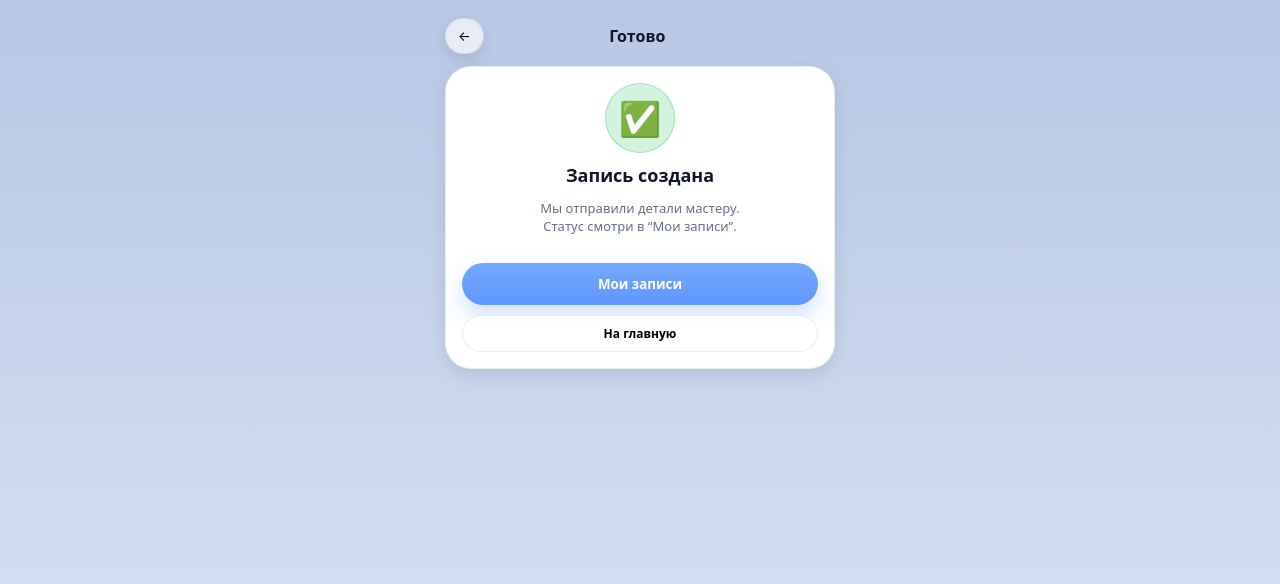
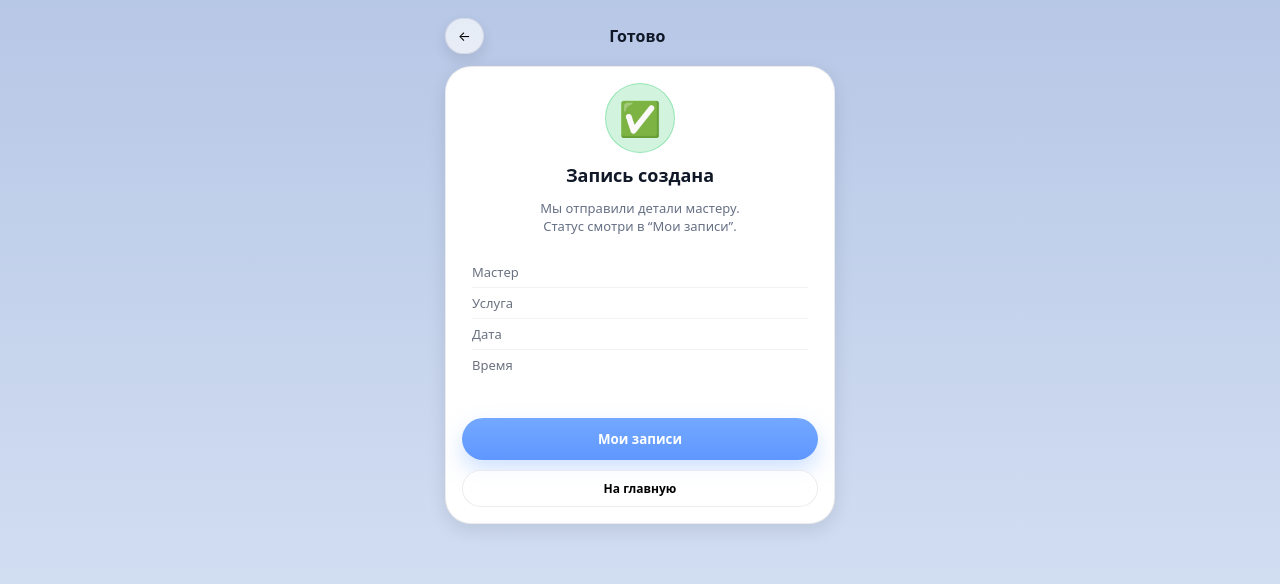
Before and after one commit to Def0lts/ZentoMVP, a React (Vite) app in the folder frontend/: page /success in a window 1280 px wide. Shown: the top 584 px of the page. Built offline with nearby package versions, Linux system fonts and the light colour scheme.

Commit message:
feat: add booking details to success screen

```diff
--- a/frontend/src/App.css
+++ b/frontend/src/App.css
@@ -450,6 +450,28 @@
   margin-bottom: 10px;
 }
 
+.success-details {
+  background: rgba(255,255,255,0.6);
+  border-radius: 16px;
+  padding: 10px;
+  margin-top: 12px;
+}
+
+.success-row {
+  display: flex;
+  justify-content: space-between;
+  font-size: 13px;
+  padding: 6px 0;
+  border-bottom: 1px solid rgba(0,0,0,0.05);
+}
+
+.success-row:last-child {
+  border-bottom: none;
+}
+
+.success-row span {
+  color: #6b7280;
+}
 
 /* ===== Profile / Menu ===== */
 
--- a/frontend/src/pages/Confirm.tsx
+++ b/frontend/src/pages/Confirm.tsx
@@ -110,8 +110,16 @@ export default function Confirm() {
         customer_name: name.trim(),
         customer_phone: phone.trim(),
       });
-
-      nav("/success", { state: { bookingId: booking.id } });
+      nav("/success", {
+        state: {
+          bookingId: booking.id,
+          masterName,
+          serviceTitle,
+          day,
+          time,
+          servicePrice,
+        },
+      });
     } catch {
       setError("Ошибка создания записи");
     } finally {
--- a/frontend/src/pages/Success.tsx
+++ b/frontend/src/pages/Success.tsx
@@ -3,7 +3,14 @@ import { useLocation, useNavigate } from "react-router-dom";
 export default function Success() {
   const nav = useNavigate();
   const loc = useLocation();
-  const state = (loc.state ?? {}) as { bookingId?: number };
+  const state = (loc.state ?? {}) as {
+    bookingId?: number;
+    masterName?: string;
+    serviceTitle?: string;
+    day?: string;
+    time?: string;
+    servicePrice?: number;
+  };
 
   return (
     <div className="zento-screen">
@@ -32,10 +39,39 @@ export default function Success() {
             Статус смотри в “Мои записи”.
           </div>
 
+          <div className="success-details">
+            <div className="success-row">
+              <span>Мастер</span>
+              <b>{state.masterName}</b>
+            </div>
+
+            <div className="success-row">
+              <span>Услуга</span>
+              <b>{state.serviceTitle}</b>
+            </div>
+
+            <div className="success-row">
+              <span>Дата</span>
+              <b>{state.day}</b>
+            </div>
+
+            <div className="success-row">
+              <span>Время</span>
+              <b>{state.time}</b>
+            </div>
+
+            {state.servicePrice && (
+              <div className="success-row">
+                <span>Цена</span>
+                <b>{state.servicePrice} ₸</b>
+              </div>
+            )}
+          </div>
+
           {state.bookingId && (
             <div
               className="center"
-              style={{ marginTop: 10, color: "var(--muted)", fontSize: 12 }}
+              style={{ marginTop: 8, color: "var(--muted)", fontSize: 12 }}
             >
               Номер заявки: <b>{state.bookingId}</b>
             </div>
```
